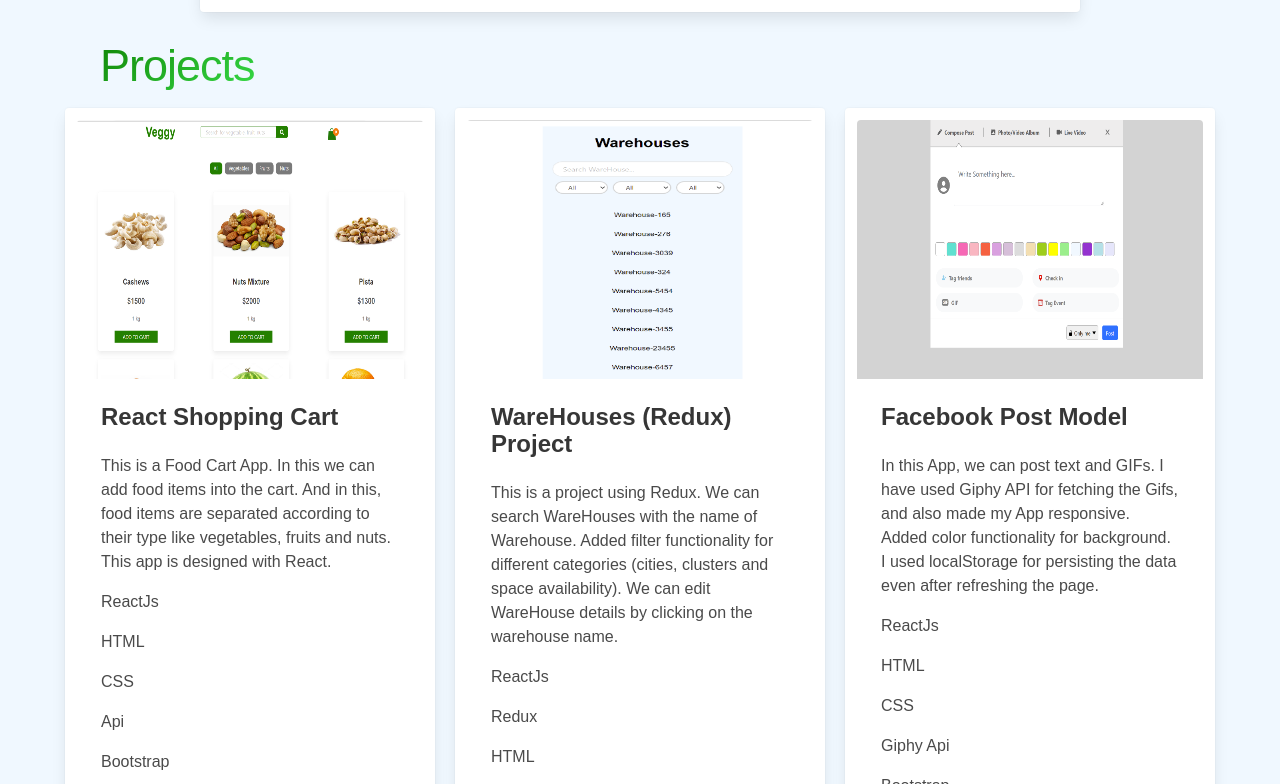
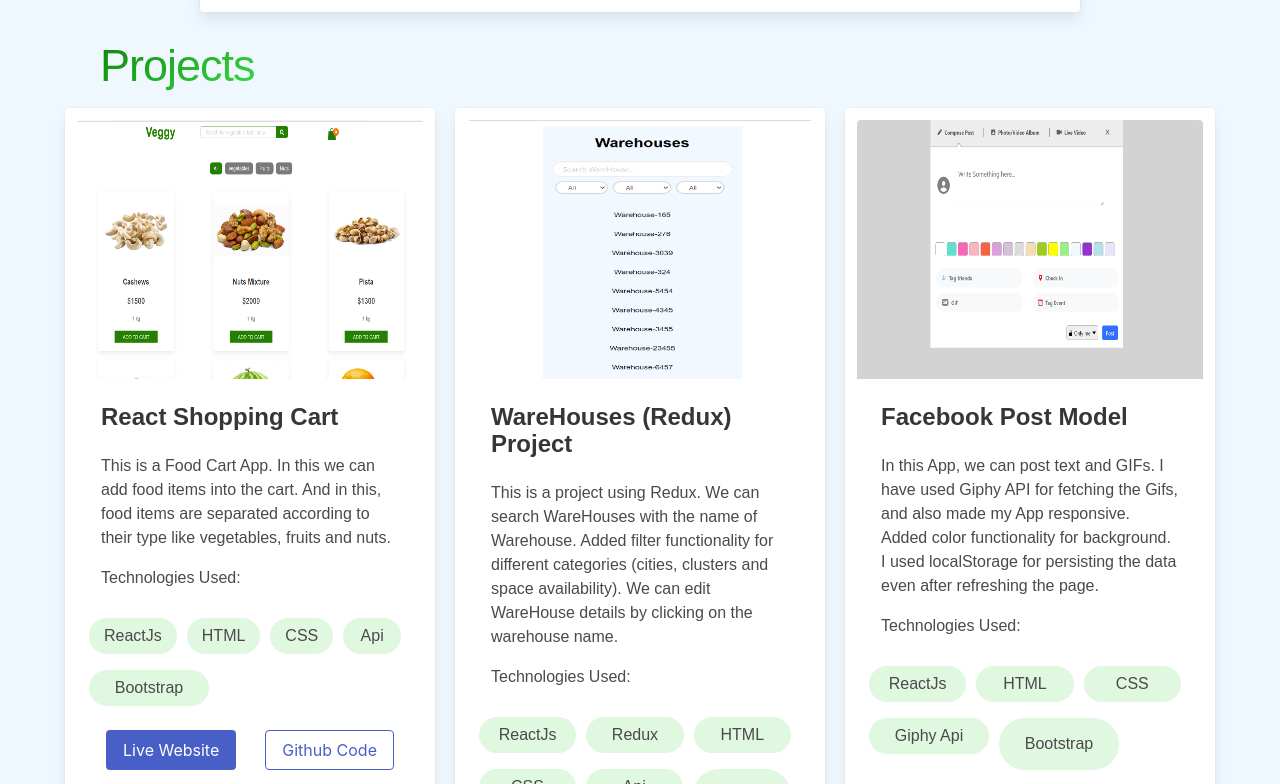
Before and after one commit to manasabingi115/Portfolio, a React (Create React App) app: page / in a window 1280 px wide. Shown: the part 1036-1820 px from the top of the page. Built offline with nearby package versions, Linux system fonts and the light colour scheme.

Commit message:
added buttons in project cards

```diff
--- a/src/Data/projectsData.js
+++ b/src/Data/projectsData.js
@@ -13,7 +13,7 @@ const projectsData = [
     image: shoppingimg,
     projectName: "React Shopping Cart",
     description:
-      "This is a Food Cart App. In this we can add food items into the cart. And in this, food items are separated according to their type like vegetables, fruits and nuts. This app is designed with React.",
+      "This is a Food Cart App. In this we can add food items into the cart. And in this, food items are separated according to their type like vegetables, fruits and nuts.",
     technologiesUsed: ["ReactJs", "HTML", "CSS", "Api", "Bootstrap"],
     liveAt: "https://03s3u.csb.app/",
     githubRepo: "https://github.com/manasabingi115/React-Shopping-Cart"
@@ -43,7 +43,7 @@ const projectsData = [
     image: recipesimg,
     projectName: "Food Recipe App",
     description:
-      "This is a Food Recipe App. In this we can search for different types of food recipes which we want. This app is designed with React.",
+      "This is a Food Recipe App. In this we can search for different types of food recipes which we want.",
     technologiesUsed: ["ReactJs", "HTML", "CSS", "Api", "Bootstrap"],
     liveAt: "https://yvltb.csb.app/",
     githubRepo: "https://github.com/manasabingi115/Food-Recipe-App"
--- a/src/projects.js
+++ b/src/projects.js
@@ -14,21 +14,49 @@ export default function Projects() {
                 <img src={data.image} alt="Placeholder img" />
               </figure>
             </div>
-            <div className="card-content">
+
+            <div className="card-content projects-card-content">
               <div className="media">
                 <div className="media-content">
                   <p className="title is-4">{data.projectName}</p>
                 </div>
                 {/* <img src={data.image} /> */}
               </div>
+
               <div className="content">
                 <p>{data.description}</p>
-                {data.technologiesUsed.map((el, index) => (
-                  <p key={index}>{el}</p>
+
+                {/* <div className="techs-in-companies columns is-multiline is-mobile">
+                {data.technologies.map((tech, index) => (
+                  <p
+                    key={index}
+                    className="tech-in-company column is-one-sixth is-flex"
+                  >
+                    <span>{tech}</span>
+                  </p>
                 ))}
-                {/* <a href="">Link</a> */}
+              </div> */}
+                <p>Technologies Used:</p>
+                <br />
+
+                <div className="techs-in-projects columns is-multiline is-mobile">
+                  {data.technologiesUsed.map((el, index) => (
+                    <p
+                      className="techs-in-project column is-one-sixth is-flex"
+                      key={index}
+                    >
+                      <span> {el}</span>
+                    </p>
+                  ))}
+                </div>
                 <div className="techs-in-companies columns is-multiline is-mobile"></div>
               </div>
+            </div>
+            <div className="buttons-in-card">
+              <button className="button is-link">Live Website</button>
+              <button className="button is-link is-outlined">
+                Github Code
+              </button>
             </div>
           </div>
         ))}
--- a/src/styles.css
+++ b/src/styles.css
@@ -95,12 +95,15 @@ body {
 .techs-in-companies {
   margin: 0px 20px;
 }
-.tech-in-company {
+.tech-in-company,
+.techs-in-project {
   max-width: 120px;
   margin-right: 10px;
   border-radius: 30px;
   padding: 6px 15px;
   background: rgb(224, 247, 224);
+  align-items: center;
+  justify-content: center;
 }
 .exp-title,
 .skills-title,
@@ -167,7 +170,15 @@ body {
 }
 .project-card {
   margin: 10px;
-  min-height: 550px;
+  /* min-height: 550px; */
+}
+/* .projects-card-content {
+  height: 535px;
+  overflow-y: scroll;
+} */
+.buttons-in-card {
+  display: flex;
+  justify-content: space-evenly;
 }
 
 @media screen and (max-width: 800px) {
```
